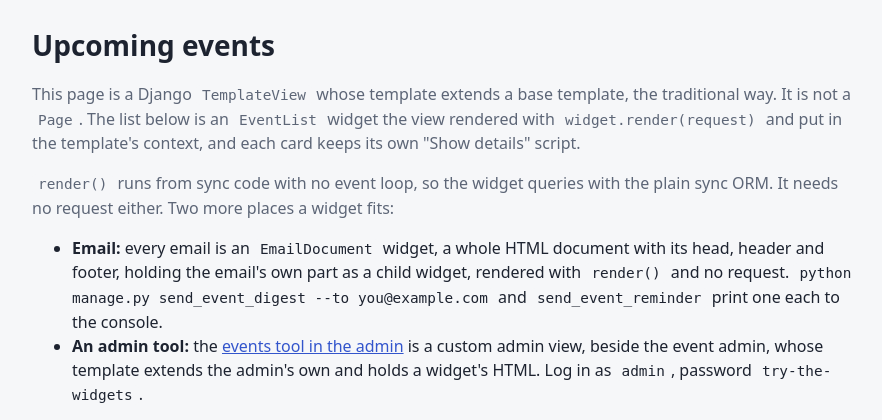
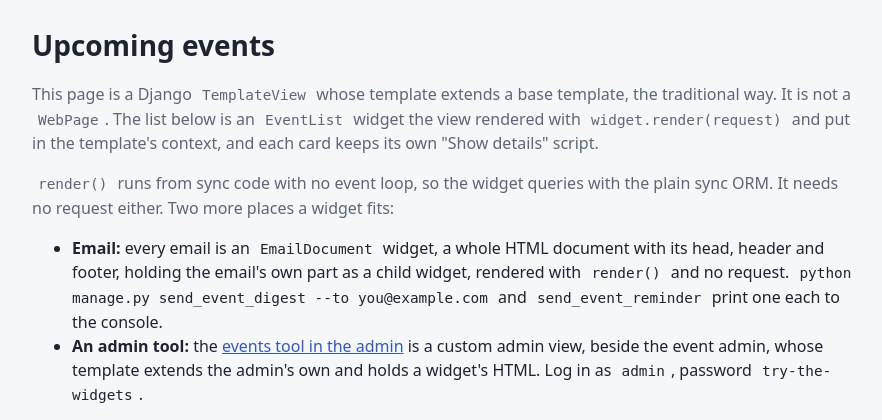
Before and after one commit to nateonguitar/django-website-widgets, a Django app: template examples/slim/03_widgets_in_plain_django/website/templates/website/upcoming_events.html in a window 1280 px wide. Shown: the top 420 px of the page, without its empty margins (194-1076 px from the left). Run offline with Django 5.2, Linux system fonts and the light colour scheme; the template is opened without the code that fills it, so the values that code supplies are empty; parts of the project's set-up code (start-up, migrations or seed data) failed here and were passed over.

Commit message:
Moved the examples onto WebPage

```diff
--- a/examples/slim/01_pages_and_widgets/website/pages/example_page.py
+++ b/examples/slim/01_pages_and_widgets/website/pages/example_page.py
@@ -2,10 +2,10 @@ import os
 
 from django.urls import reverse
 
-from website_widgets import Page
+from website_widgets import WebPage
 
 
-class ExamplePage(Page):
+class ExamplePage(WebPage):
     """
     The base of every page here: the shared document template and the `<head>` values. It has no
     `@register_url`, so route discovery leaves it unrouted, as a base class should be.
--- a/examples/slim/01_pages_and_widgets/website/pages/index_page/index_page.html
+++ b/examples/slim/01_pages_and_widgets/website/pages/index_page/index_page.html
@@ -1,7 +1,7 @@
 <section id="example-index">
     <h1>Pages and widgets</h1>
     <p class="example-lead">
-        Every page here is a <span class="example-code">Page</span>, built from
+        Every page here is a <span class="example-code">WebPage</span>, built from
         <span class="example-code">Widget</span>s, each with its template beside its Python file.
         Pages share one document template, which links the site's stylesheet and analytics script
         from <span class="example-code">static/</span>.
--- a/examples/slim/02_requests_and_routing/website/pages/site_page.py
+++ b/examples/slim/02_requests_and_routing/website/pages/site_page.py
@@ -6,13 +6,13 @@ from django.http import HttpRequest, HttpResponse
 from django.middleware.csrf import get_token
 from django.urls import reverse
 
-from website_widgets import Page
+from website_widgets import WebPage
 
 from website.refusals import PageRefusal
 from website.widgets.site_header.site_header import SiteHeader
 
 
-class SitePage(Page):
+class SitePage(WebPage):
     """
     The base of every page here. It has no `@register_url`, so it isn't routed.
 
--- a/examples/slim/03_widgets_in_plain_django/example_site/urls.py
+++ b/examples/slim/03_widgets_in_plain_django/example_site/urls.py
@@ -4,7 +4,7 @@ from website.example_admin_site import example_admin_site
 from website.views.upcoming_events_view import UpcomingEventsView
 
 
-# No PageRoutes include: nothing in this example is a Page.
+# No PageRoutes include: nothing in this example is a WebPage.
 urlpatterns = [
     path('admin/', example_admin_site.urls),
     path('', UpcomingEventsView.as_view(), name='upcoming_events'),
--- a/examples/slim/03_widgets_in_plain_django/website/templates/website/upcoming_events.html
+++ b/examples/slim/03_widgets_in_plain_django/website/templates/website/upcoming_events.html
@@ -7,7 +7,7 @@
         <h1>Upcoming events</h1>
         <p class="example-lead">
             This page is a Django <span class="example-code">TemplateView</span> whose template extends
-            a base template, the traditional way. It is not a <span class="example-code">Page</span>.
+            a base template, the traditional way. It is not a <span class="example-code">WebPage</span>.
             The list below is an <span class="example-code">EventList</span> widget the view rendered
             with <span class="example-code">widget.render(request)</span> and put in the template's
             context, and each card keeps its own "Show details" script.
--- a/examples/slim/03_widgets_in_plain_django/website/views/events_admin_tool_view.py
+++ b/examples/slim/03_widgets_in_plain_django/website/views/events_admin_tool_view.py
@@ -6,7 +6,7 @@ from website.widgets.events_table.events_table import EventsTable
 
 class EventsAdminToolView(TemplateView):
     """
-    A custom admin page holding a widget's HTML. It is a plain view rather than a `Page`, because
+    A custom admin page holding a widget's HTML. It is a plain view rather than a `WebPage`, because
     the admin's templates need `admin_site.each_context()` and a page's template sees only its
     five keys.
     """
--- a/examples/slim/03_widgets_in_plain_django/website/views/upcoming_events_view.py
+++ b/examples/slim/03_widgets_in_plain_django/website/views/upcoming_events_view.py
@@ -7,7 +7,7 @@ class UpcomingEventsView(TemplateView):
     """
     An ordinary Django view and template, `{% extends %}` and context processors included, holding
     widget HTML: how a site that already exists adopts widgets without converting a view to a
-    `Page`. `render()` returns `SafeText`, so the template outputs it unescaped.
+    `WebPage`. `render()` returns `SafeText`, so the template outputs it unescaped.
     """
 
     template_name = 'website/upcoming_events.html'
--- a/examples/slim/03_widgets_in_plain_django/website/widgets/email_document/email_document.py
+++ b/examples/slim/03_widgets_in_plain_django/website/widgets/email_document/email_document.py
@@ -5,7 +5,7 @@ class EmailDocument(Widget):
     """
     The whole HTML document every email shares: the `<head>`, a header and a footer, around the
     one email's own part, passed in as `content`. A widget's template can be a whole document,
-    so an email needs no `Page`, which answers a request.
+    so an email needs no `WebPage`, which answers a web request.
 
     Sets `events_url` in `context.page` before its children run, so `content` and anything
     inside it can link back to the site.
--- a/examples/slim/04_project_tracker/website/pages/tracker_page.py
+++ b/examples/slim/04_project_tracker/website/pages/tracker_page.py
@@ -6,7 +6,7 @@ from django.http import HttpRequest, HttpResponse
 from django.middleware.csrf import get_token
 from django.urls import reverse
 
-from website_widgets import Page
+from website_widgets import WebPage
 
 from website.api.errors import (
     ForbiddenException,
@@ -19,7 +19,7 @@ from website.widgets.appbar.appbar import Appbar
 from website.widgets.footer.footer import Footer
 
 
-class TrackerPage(Page):
+class TrackerPage(WebPage):
     """
     The tracker's base page: the document template, the appbar and footer, the viewer, flash
     messages, and the access variants. It has no `@register_url`, so it isn't routed.
```
Also changed, not shown: examples/README.md, examples/slim/01_pages_and_widgets/README.md, examples/slim/03_widgets_in_plain_django/README.md, 4 other files.
